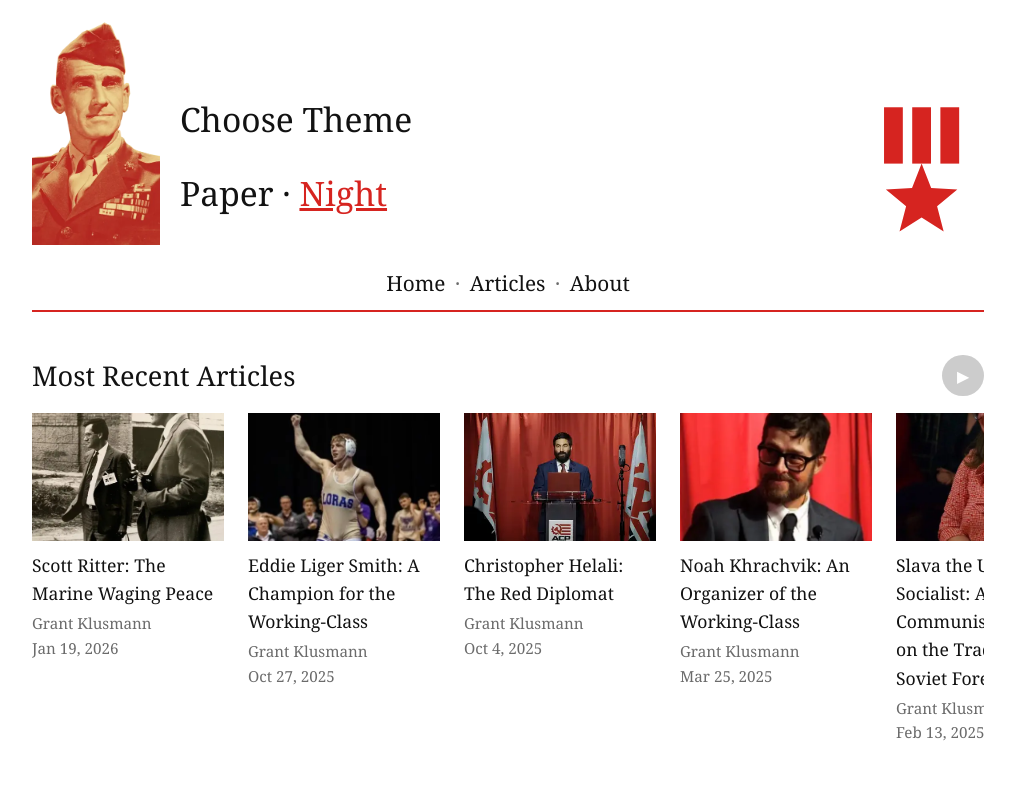
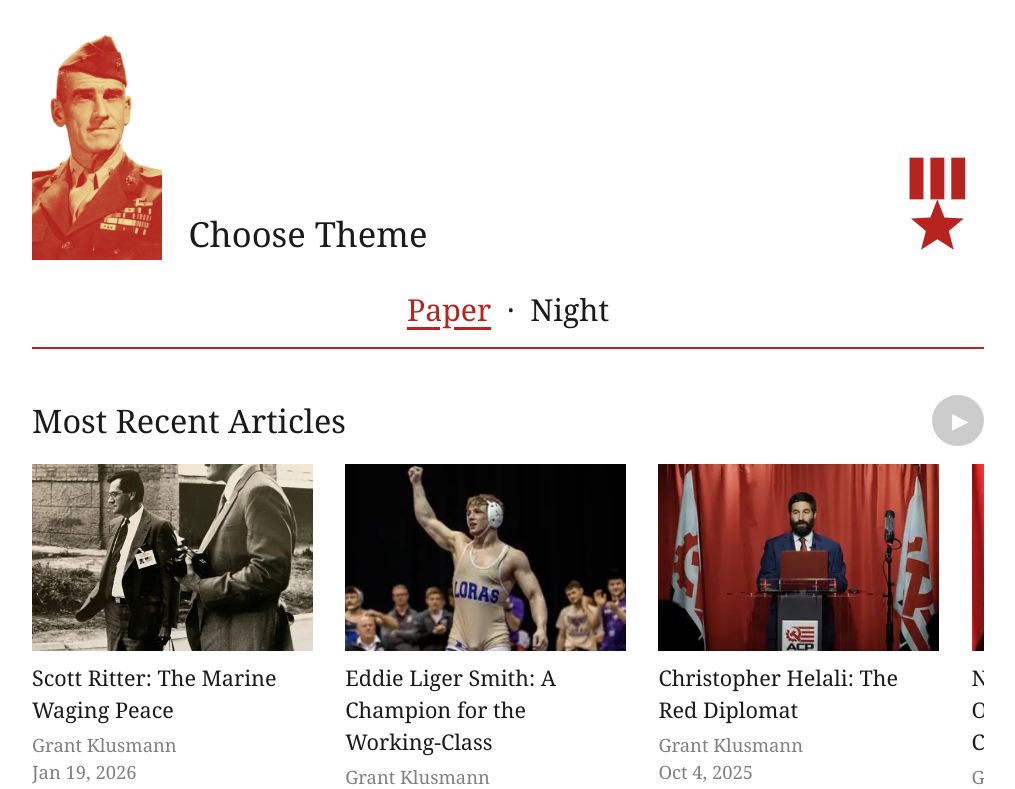
Before and after one commit to 44100hertz/evanscarlsonsociety.us, an Astro site: page / in a window 1280 px wide. Both pictures are taken after a click on the button "Choose theme". Shown: the top 789 px of the page, without its empty margins (132-1147 px from the left). Built offline with nearby package versions, Linux system fonts and the light colour scheme; Astro itself is replaced by a stand-in of ours; a web font is replaced by a local one.

Commit message:
Match mockup: Noto Serif/Asar type, fluid scale, seamless theme chooser, real scroller
- Noto Serif display + Asar body from Google Fonts, all sizes em off one
  clamp() body font-size; article column capped at 40em per mockup note
- Theme chooser crossfades in place: brand text <-> 'Choose Theme',
  nav <-> 'Paper · Night' (stacked grid cells, zero layout shift)
- site.js no longer stomps the theme with 'paper' on every load
- 'Home · Articles · About' is one big link to /
- ▶ is a real button scrolling the card row (all articles, wraps at end);
  deleted the /articles/ grid page
- night palette: #ffc3a5 on black per mockup

```diff
--- a/package.json
+++ b/package.json
@@ -3,6 +3,7 @@
   "private": true,
   "type": "module",
   "scripts": {
+    "dev": "astro dev",
     "sync": "node tools/sync.mjs",
     "build": "astro build",
     "check": "node tools/check.mjs",
--- a/src/layouts/Base.astro
+++ b/src/layouts/Base.astro
@@ -13,6 +13,9 @@
   <meta name="description" content={description}>
   <link rel="icon" href="/assets/favicon.svg" type="image/svg+xml">
   <link rel="preload" as="image" href="/assets/portrait.webp" type="image/webp">
+  <link rel="preconnect" href="https://fonts.googleapis.com">
+  <link rel="preconnect" href="https://fonts.gstatic.com" crossorigin>
+  <link rel="stylesheet" href="https://fonts.googleapis.com/css2?family=Asar&family=Noto+Serif&display=swap">
   <script is:inline>
     try {
       if (localStorage.getItem('ecs-theme') === 'night') {
@@ -25,23 +28,18 @@
 
 <header class="masthead wrap">
   <div class="masthead-top">
-    <div class="brand-block">
     <a class="brand" href="/">
       <picture>
         <source srcset="/assets/portrait.webp" type="image/webp">
         <img src="/assets/portrait.jpg" width="330" height="579" alt="Evans Carlson">
       </picture>
+      <span class="brand-swap">
         <span class="brand-name">The<br>Evans Carlson<br>Society</span>
+        <span class="brand-theme" aria-hidden="true">Choose Theme</span>
+      </span>
     </a>
-      <div class="theme-menu" id="theme-menu">
-        <p class="theme-title">Choose Theme</p>
-        <p><button type="button" data-theme-choice="paper" aria-pressed="true">Paper</button>
-          &middot;
-          <button type="button" data-theme-choice="night" aria-pressed="false">Night</button></p>
-      </div>
-    </div>
 
-    <button type="button" class="theme-toggle" aria-expanded="false" aria-controls="theme-menu" title="Choose theme">
+    <button type="button" class="theme-toggle" aria-expanded="false" aria-controls="site-nav" title="Choose theme">
       <svg viewBox="0 0 40 46" aria-hidden="true">
         <rect x="8" y="2" width="6" height="18"/>
         <rect x="17" y="2" width="6" height="18"/>
@@ -51,8 +49,13 @@
     </button>
   </div>
 
-  <nav class="site-nav" aria-label="Site">
-    <a href="/">Home</a><span class="sep">&middot;</span><a href="/articles/">Articles</a><span class="sep">&middot;</span><a href="/#about">About</a>
+  <nav class="site-nav" id="site-nav" aria-label="Site">
+    <a class="nav-home" href="/">Home &middot; Articles &middot; About</a>
+    <span class="nav-theme">
+      <button type="button" data-theme-choice="paper" aria-pressed="true">Paper</button>
+      &nbsp;&middot;&nbsp;
+      <button type="button" data-theme-choice="night" aria-pressed="false">Night</button>
+    </span>
   </nav>
 
   <div class="rule" role="presentation"></div>
--- a/src/pages/index.astro
+++ b/src/pages/index.astro
@@ -4,7 +4,7 @@
 import Card from '../components/Card.astro';
 import { byNewest } from '../lib/format.js';
 
-const articles = (await getCollection('articles')).sort(byNewest).slice(0, 6);
+const articles = (await getCollection('articles')).sort(byNewest);
 ---
 
 <Base title="The Evans Carlson Society"
@@ -12,7 +12,7 @@
   <section id="articles" aria-labelledby="articles-heading">
     <div class="section-head">
       <h2 id="articles-heading">Most Recent Articles</h2>
-      <a class="scroller-next" href="/articles/" aria-label="All articles">&#9654;</a>
+      <button type="button" class="scroller-next" aria-label="Show more articles">&#9654;</button>
     </div>
 
     <ul class="cards">
--- a/src/scripts/site.js
+++ b/src/scripts/site.js
@@ -3,6 +3,7 @@
   var masthead = document.querySelector('.masthead');
   var toggle = document.querySelector('.theme-toggle');
   var choices = [].slice.call(document.querySelectorAll('[data-theme-choice]'));
+  var reduceMotion = window.matchMedia('(prefers-reduced-motion: reduce)').matches;
 
   function apply(theme) {
     root.dataset.theme = theme;
@@ -14,29 +15,33 @@
 
   var saved = null;
   try { saved = localStorage.getItem('ecs-theme'); } catch (e) {}
-  apply(saved === 'night' ? 'night' : 'paper');
+  if (saved === 'night' || saved === 'paper') apply(saved);
 
-  function close() {
-    masthead.classList.remove('choosing');
-    toggle.setAttribute('aria-expanded', 'false');
+  function setChoosing(open) {
+    masthead.classList.toggle('choosing', open);
+    toggle.setAttribute('aria-expanded', String(open));
   }
 
   if (toggle && masthead) {
     toggle.addEventListener('click', function () {
-      var open = masthead.classList.toggle('choosing');
-      toggle.setAttribute('aria-expanded', String(open));
+      setChoosing(!masthead.classList.contains('choosing'));
     });
     choices.forEach(function (b) {
       b.addEventListener('click', function () {
         apply(b.dataset.themeChoice);
-        close();
+        setChoosing(false);
         toggle.focus();
       });
     });
     document.addEventListener('keydown', function (e) {
       if (e.key === 'Escape' && masthead.classList.contains('choosing')) {
-        close();
+        setChoosing(false);
         toggle.focus();
+      }
+    });
+    document.addEventListener('click', function (e) {
+      if (masthead.classList.contains('choosing') && !masthead.contains(e.target)) {
+        setChoosing(false);
       }
     });
   }
@@ -45,7 +50,12 @@
   var cards = document.querySelector('.cards');
   if (next && cards) {
     next.addEventListener('click', function () {
-      cards.scrollBy({ left: Math.round(cards.clientWidth * 0.8), behavior: 'smooth' });
+      var atEnd = cards.scrollLeft >= cards.scrollWidth - cards.clientWidth - 8;
+      if (atEnd) {
+        cards.scrollTo({ left: 0, behavior: reduceMotion ? 'auto' : 'smooth' });
+      } else {
+        cards.scrollBy({ left: Math.round(cards.clientWidth * 0.8), behavior: reduceMotion ? 'auto' : 'smooth' });
+      }
     });
   }
 })();
--- a/src/styles/site.css
+++ b/src/styles/site.css
@@ -1,19 +1,22 @@
-/* The Evans Carlson Society — paper and night themes. No build step. */
+/* The Evans Carlson Society — paper and night themes. No build step.
+   Type per the mockup: Noto Serif for display, Asar for body. All sizes are
+   em so everything scales with the fluid body font-size. */
 :root {
   --bg: #ffffff;
-  --fg: #121212;
-  --muted: #6b6b6b;
-  --accent: #d62420;
-  --rule: #d62420;
+  --fg: #1a1a1a;
+  --muted: #808080;
+  --accent: #b72420;
+  --rule: #b72420;
   --line: #e0e0e0;
-  --portrait-w: 8rem;
-  --serif: Georgia, "Iowan Old Style", "Palatino Linotype", Palatino, "Times New Roman", serif;
+  --portrait-w: 6em;
+  --display: "Noto Serif", Georgia, "Times New Roman", serif;
+  --text: Asar, Georgia, "Times New Roman", serif;
 }
 
 [data-theme="night"] {
   --bg: #000000;
-  --fg: #f0e6c8;
-  --muted: #b9ac8a;
+  --fg: #ffc3a5;
+  --muted: #bd9f85;
   --accent: #cf2420;
   --rule: #cf2420;
   --line: #3a2a20;
@@ -27,9 +30,9 @@
   margin: 0;
   background: var(--bg);
   color: var(--fg);
-  font-family: var(--serif);
-  font-size: 1.0625rem;
-  line-height: 1.6;
+  font-family: var(--text);
+  font-size: clamp(1.0625rem, 0.75rem + 0.75vw, 1.5rem);
+  line-height: 1.5;
   -webkit-text-size-adjust: 100%;
 }
 
@@ -42,21 +45,19 @@
 .wrap { max-width: 62rem; margin: 0 auto; padding: 0 1.25rem; }
 
 /* ---------- masthead ---------- */
-.masthead { padding-top: 1.25rem; }
+.masthead { padding-top: 1.5em; }
 
 .masthead-top {
   display: grid;
   grid-template-columns: 1fr auto;
   align-items: end;
-  gap: 1rem;
+  gap: 1em;
 }
-
-.brand-block { position: relative; }
 
 .brand {
   display: flex;
   align-items: flex-end;
-  gap: 1.25rem;
+  gap: 1.25em;
   text-decoration: none;
   color: inherit;
 }
@@ -67,40 +68,22 @@
   display: block;
 }
 
+/* Brand text and its "Choose Theme" replacement are stacked in one grid
+   cell, so the swap is a pure crossfade — no layout shift. */
+.brand-swap { display: grid; align-items: end; }
+.brand-swap > span {
+  grid-area: 1 / 1;
+  transition: opacity 0.25s ease, visibility 0.25s;
+}
 .brand-name {
-  font-size: 2.1rem;
+  font-size: 1.6em;
   line-height: 1.08;
   letter-spacing: 0.01em;
-  display: block;
 }
+.brand-theme { font-size: 1.6em; opacity: 0; visibility: hidden; }
 
-.theme-menu {
-  position: absolute;
-  inset: 0 0 0 calc(var(--portrait-w) + 1.25rem);
-  display: none;
-  flex-direction: column;
-  justify-content: flex-end;
-  gap: 0.15rem;
-  background: var(--bg);
-  font-size: 2.1rem;
-  line-height: 1.08;
-}
-
-.masthead.choosing .theme-menu { display: flex; }
-.masthead.choosing .brand-name { visibility: hidden; }
-
-.theme-menu .theme-title { margin: 0 0 0.1rem; }
-
-.theme-menu button {
-  font: inherit;
-  color: var(--accent);
-  background: none;
-  border: 0;
-  padding: 0;
-  cursor: pointer;
-  text-decoration: underline;
-}
-.theme-menu button[aria-pressed="true"] { color: var(--fg); text-decoration: none; }
+.choosing .brand-name { opacity: 0; visibility: hidden; }
+.choosing .brand-theme { opacity: 1; visibility: visible; }
 
 .theme-toggle {
   background: none;
@@ -110,21 +93,45 @@
   color: var(--accent);
   line-height: 0;
 }
-.theme-toggle svg { height: 9rem; width: auto; fill: currentColor; }
+.theme-toggle svg { height: 8em; width: auto; fill: currentColor; }
 
+/* Nav links and the theme selector share one cell the same way. */
 .site-nav {
+  display: grid;
+  justify-items: center;
   text-align: center;
-  font-size: 1.3rem;
-  padding: 1.4rem 0 0.6rem;
+  font-size: 1.4em;
+  padding: 0.9em 0 0.5em;
+}
+.site-nav > * {
+  grid-area: 1 / 1;
+  white-space: nowrap;
+  transition: opacity 0.25s ease, visibility 0.25s;
 }
 .site-nav a { text-decoration: none; }
-.site-nav .sep { padding: 0 0.6rem; color: var(--muted); }
+.nav-theme { opacity: 0; visibility: hidden; }
+.nav-theme button {
+  font: inherit;
+  color: inherit;
+  background: none;
+  border: 0;
+  padding: 0;
+  cursor: pointer;
+}
+.nav-theme button[aria-pressed="true"] {
+  color: var(--accent);
+  text-decoration: underline;
+  text-underline-offset: 0.2em;
+}
+
+.choosing .nav-home { opacity: 0; visibility: hidden; }
+.choosing .nav-theme { opacity: 1; visibility: visible; }
 
 .rule {
   border-top: 2px solid var(--rule);
   height: 4px;
   box-shadow: 0 4px 0 -2px var(--rule);
-  margin-bottom: 2.25rem;
+  margin-bottom: 2em;
 }
 
 /* ---------- homepage ---------- */
@@ -132,40 +139,41 @@
   display: flex;
   align-items: center;
   justify-content: space-between;
-  gap: 1rem;
-  margin: 2.5rem 0 1rem;
+  gap: 1em;
+  margin: 2em 0 0.8em;
 }
-.section-head h2 { font-size: 1.7rem; font-weight: 400; margin: 0; }
+.section-head h2 { font-family: var(--display); font-size: 1.5em; font-weight: 400; margin: 0; }
 
 .scroller-next {
-  width: 2.6rem;
-  height: 2.6rem;
+  width: 2.4em;
+  height: 2.4em;
   border-radius: 50%;
   border: 0;
   background: #cccccc;
   color: #ffffff;
-  font-size: 1rem;
+  font-size: 1em;
   cursor: pointer;
   flex: none;
   display: inline-flex;
   align-items: center;
   justify-content: center;
-  text-decoration: none;
   line-height: 1;
+  padding: 0 0 0 0.2em;
 }
 [data-theme="night"] .scroller-next { background: #3a3a3a; }
 
 .cards {
   display: grid;
   grid-auto-flow: column;
-  grid-auto-columns: minmax(12rem, 1fr);
-  gap: 1.5rem;
+  grid-auto-columns: minmax(13em, 1fr);
+  gap: 1.5em;
   overflow-x: auto;
-  scroll-behavior: smooth;
+  scrollbar-width: none;
   list-style: none;
   margin: 0;
   padding: 0 0 0.5rem;
 }
+.cards::-webkit-scrollbar { display: none; }
 
 .card a { text-decoration: none; }
 .card img {
@@ -174,54 +182,42 @@
   aspect-ratio: 3 / 2;
   object-fit: cover;
   display: block;
-  margin-bottom: 0.6rem;
+  margin-bottom: 0.5em;
 }
-.card h3 { font-size: 1.1rem; font-weight: 400; margin: 0 0 0.25rem; }
-.card .byline { color: var(--muted); font-size: 0.95rem; margin: 0; }
-.cards--grid {
-  grid-auto-flow: row;
-  grid-template-columns: repeat(auto-fill, minmax(12rem, 1fr));
-  overflow: visible;
-}
+.card h3 { font-size: 1em; font-weight: 400; margin: 0 0 0.2em; }
+.card .byline { color: var(--muted); font-size: 0.85em; margin: 0; }
 
-.about { margin: 2.5rem 0 4rem; }
-.about h2 { font-size: 1.7rem; font-weight: 400; margin: 0 0 0.4rem; }
+.about { margin: 2.5em 0 4em; }
+.about h2 { font-family: var(--display); font-size: 1.5em; font-weight: 400; margin: 0 0 0.4em; }
 .about p { max-width: 40em; margin: 0; }
 
 /* ---------- article ---------- */
-.article-head { text-align: center; margin: 0 0 1.75rem; }
+.article-head { text-align: center; margin: 0 0 1.5em; }
 .article-head h1 {
-  font-size: 2.6rem;
+  font-family: var(--display);
+  font-size: 2em;
   font-weight: 400;
   line-height: 1.15;
   max-width: 20em;
-  margin: 0 auto 0.5rem;
+  margin: 0 auto 0.4em;
 }
-.deck {
-  color: var(--muted);
-  font-size: 1.15rem;
-  max-width: 26em;
-  margin: 0 auto 0.65rem;
-}
-.source { color: var(--muted); font-size: 0.9rem; }
+.deck { color: var(--muted); font-size: 1.1em; max-width: 26em; margin: 0 auto 0.5em; }
+.source { color: var(--muted); font-size: 0.8em; }
 .byline { color: var(--muted); margin: 0; }
 .byline a { text-decoration: none; }
 
-.article-figure { max-width: 34em; margin: 0 auto 2rem; }
+.article-figure { max-width: 40em; margin: 0 auto 2em; }
 .article-figure img { width: 100%; height: auto; display: block; }
-.article-figure figcaption { color: var(--muted); font-size: 0.9rem; padding-top: 0.4rem; }
+.article-figure figcaption { color: var(--muted); font-size: 0.8em; padding-top: 0.4em; }
 
-.article-body { max-width: 34em; margin: 0 auto 1.5rem; }
-.article-body p { margin: 0 0 1.25rem; }
+.article-body { max-width: 40em; margin: 0 auto 1.5em; }
+.article-body p { margin: 0 0 1.25em; }
 
-@media (min-width: 1200px) {
-  .article-body, .article-figure { max-width: 40em; }
-  .article-head h1 { font-size: 3rem; }
+@media (max-width: 720px) {
+  :root { --portrait-w: 6.5em; }
+  .theme-toggle svg { height: 7em; }
 }
 
-@media (max-width: 720px) {
-  .brand-name, .theme-menu { font-size: 1.5rem; }
-  .theme-toggle svg { height: 6rem; }
-  .site-nav { font-size: 1.1rem; }
-  .article-head h1 { font-size: 1.9rem; }
+@media (prefers-reduced-motion: reduce) {
+  .brand-swap > span, .site-nav > * { transition: none; }
 }
```
Also changed, not shown: src/pages/articles/index.astro (deleted, +0 -17 lines), README.md. Lines whose indentation alone changed are shown as unchanged.
